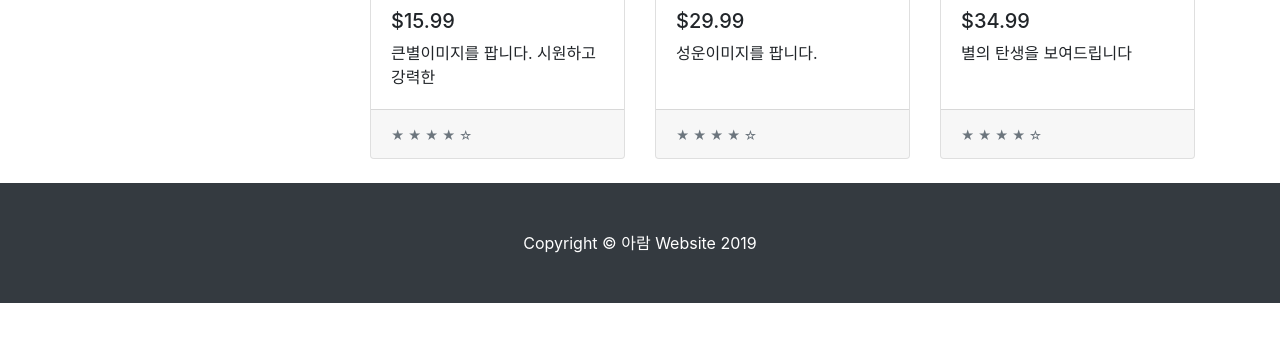
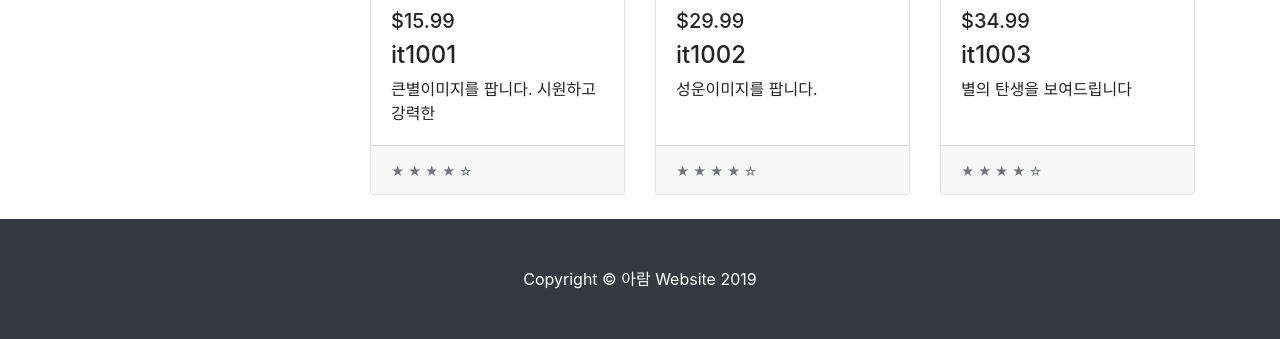
Before and after one commit to robertchoi/aram, a website: page index.html in a window 1280 px wide. Shown: the part 1102-1441 px from the top of the page. Before the commit the page ends 1405 px from the top, so only its background shows below. Drawn offline with Linux system fonts and the light colour scheme.

Commit message:
use innerHTML

```diff
--- a/index.html
+++ b/index.html
@@ -106,6 +106,7 @@
                   <button onclick="addBuy()">구매</button>
                 </h4>
                 <h5>$15.99</h5>
+                <h4 id="itemName">it1001</h4>
                 <p class="card-text">큰별이미지를 팝니다. 시원하고 강력한</p>
               </div>
               <div class="card-footer">
@@ -122,6 +123,7 @@
                   <button onclick="addBuy()">구매</button>
                 </h4>
                 <h5>$29.99</h5>
+                <h4 id="itemName">it1002</h4>
                 <p class="card-text">성운이미지를 팝니다. </p>
               </div>
               <div class="card-footer">
@@ -138,6 +140,7 @@
                   <button onclick="addBuy()">구매</button>
                 </h4>
                 <h5>$34.99</h5>
+                <h4 id="itemName">it1003</h4>
                 <p class="card-text">별의 탄생을 보여드립니다</p>
               </div>
               <div class="card-footer">
@@ -176,7 +179,8 @@
   <script>
     // add name to contract data
     function addBuy() {
-        var yourname = '1';
+        //var yourname = '1';
+        var yourname = document.getElementById( 'itemName' ).innerHTML;
         var nameLen = yourname.length;
         console.log(yourname);
         console.log(nameLen);
```
